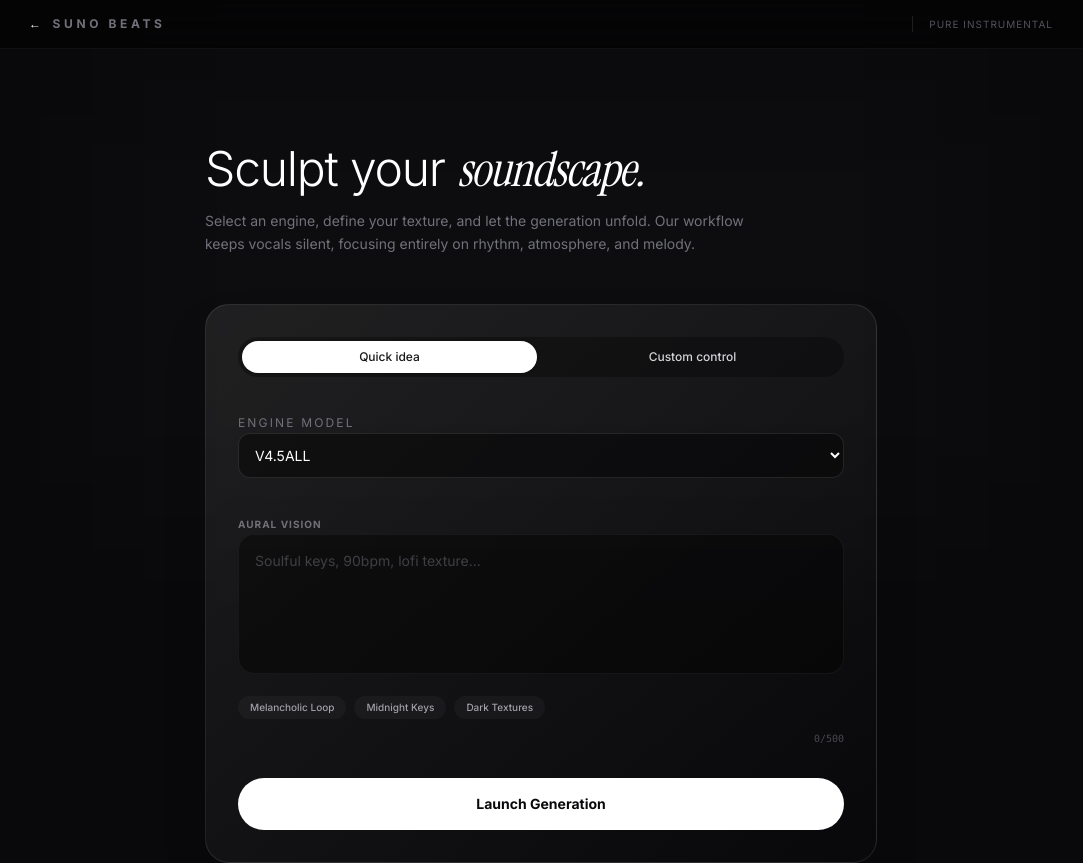
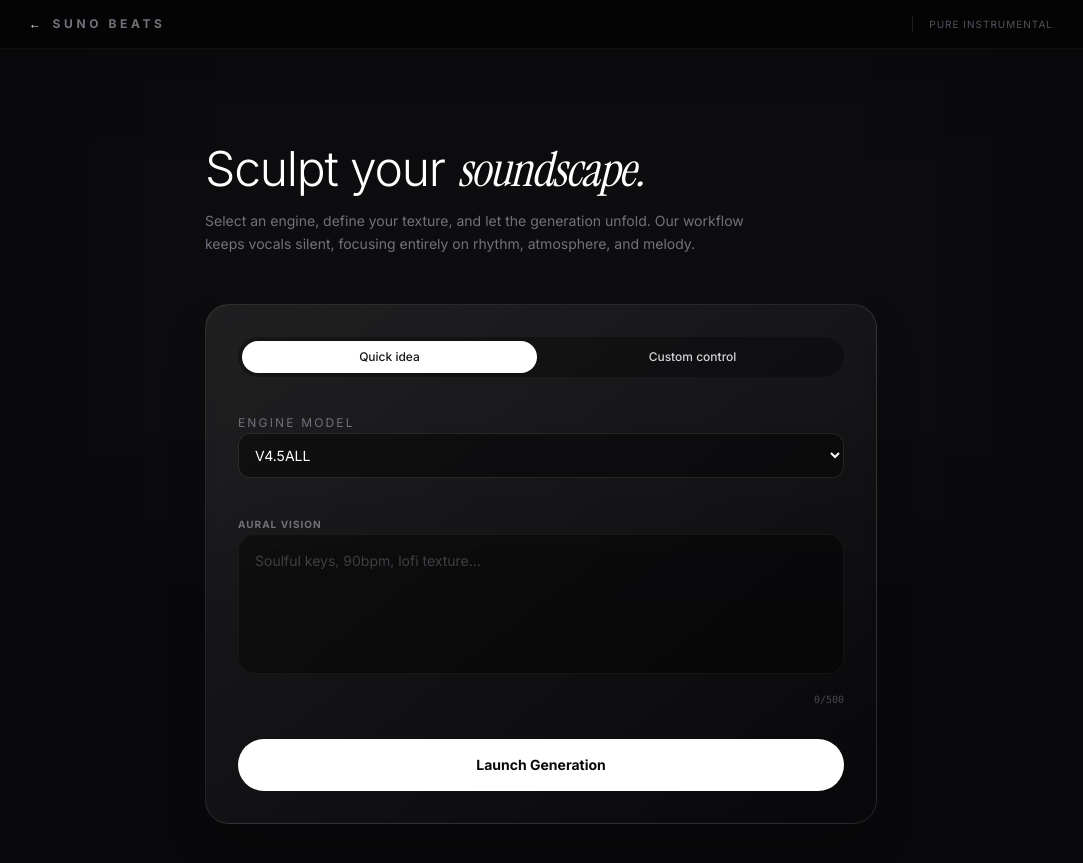
Before and after one commit to bantoinese83/Suno-Beats-Studio, a Next.js app: page /beats in a window 1280 px wide. Shown: the top 863 px of the page, without its empty margins (99-1182 px from the left). Built offline with nearby package versions, Linux system fonts and the light colour scheme.

Commit message:
feat: remove starter prompts for a cleaner minimalist UI

```diff
--- a/src/components/beats/beat-generator-form.tsx
+++ b/src/components/beats/beat-generator-form.tsx
@@ -10,21 +10,6 @@
 import type { GenerationMode } from "@/lib/types";
 
 type GenerateResponse = { taskId: string } | { error: string; code?: number };
-
-const STARTER_PROMPTS = [
-  {
-    label: "Melancholic Loop",
-    prompt: "Dark, melancholic piano loop in G MAJOR E MINOR layered with vintage soul samples and atmospheric synth pads. Keys and subtle synth textures create a moody backdrop. Occasional, sparse drum fills and processed vocal stabs add texture. No full drums",
-  },
-  {
-    label: "Midnight Keys",
-    prompt: "Nocturnal piano sketch, minor key, heavy reverb, subtle vinyl static, distant cello layers, extremely slow tempo, emotional and haunting.",
-  },
-  {
-    label: "Dark Textures",
-    prompt: "Experimental dark ambient keys, reversed piano textures, deep sub-bass pulses, industrial atmospheric noise, haunting vocal echoes, rhythmic but drumless.",
-  },
-];
 
 export function BeatGeneratorForm() {
   const [mode, setMode] = useState<GenerationMode>("quick");
@@ -102,18 +87,6 @@
                 placeholder="Soulful keys, 90bpm, lofi texture..."
                 className="min-h-[140px] w-full resize-none rounded-2xl border border-input bg-black/40 p-4 text-sm text-foreground outline-none transition placeholder:text-muted/50 focus:border-ring focus:ring-1 focus:ring-ring"
               />
-              <div className="flex flex-wrap gap-2 pt-2">
-                {STARTER_PROMPTS.map((starter) => (
-                  <button
-                    key={starter.label}
-                    type="button"
-                    onClick={() => setPrompt(starter.prompt)}
-                    className="rounded-full bg-white/[0.03] px-3 py-1 text-[10px] font-medium text-muted-foreground transition hover:bg-white/10 hover:text-white"
-                  >
-                    {starter.label}
-                  </button>
-                ))}
-              </div>
               <div className="flex justify-end pt-1">
                 <span className="text-[10px] font-mono text-muted/60">{prompt.length}/500</span>
               </div>
@@ -133,18 +106,6 @@
                   placeholder="Techno, industrial drums, sharp synths..."
                   className="min-h-[100px] w-full resize-none rounded-2xl border border-input bg-black/40 p-4 text-sm text-foreground outline-none transition placeholder:text-muted/50 focus:border-ring focus:ring-1 focus:ring-ring"
                 />
-                <div className="flex flex-wrap gap-2 pt-2">
-                  {STARTER_PROMPTS.slice(0, 3).map((starter) => (
-                    <button
-                      key={starter.label}
-                      type="button"
-                      onClick={() => setStyle(starter.prompt)}
-                      className="rounded-full bg-white/[0.03] px-3 py-1 text-[10px] font-medium text-muted-foreground transition hover:bg-white/10 hover:text-white"
-                    >
-                      {starter.label}
-                    </button>
-                  ))}
-                </div>
               </div>
               <div className="space-y-2">
                 <label htmlFor="title" className="text-[10px] font-bold uppercase tracking-widest text-muted">
```
